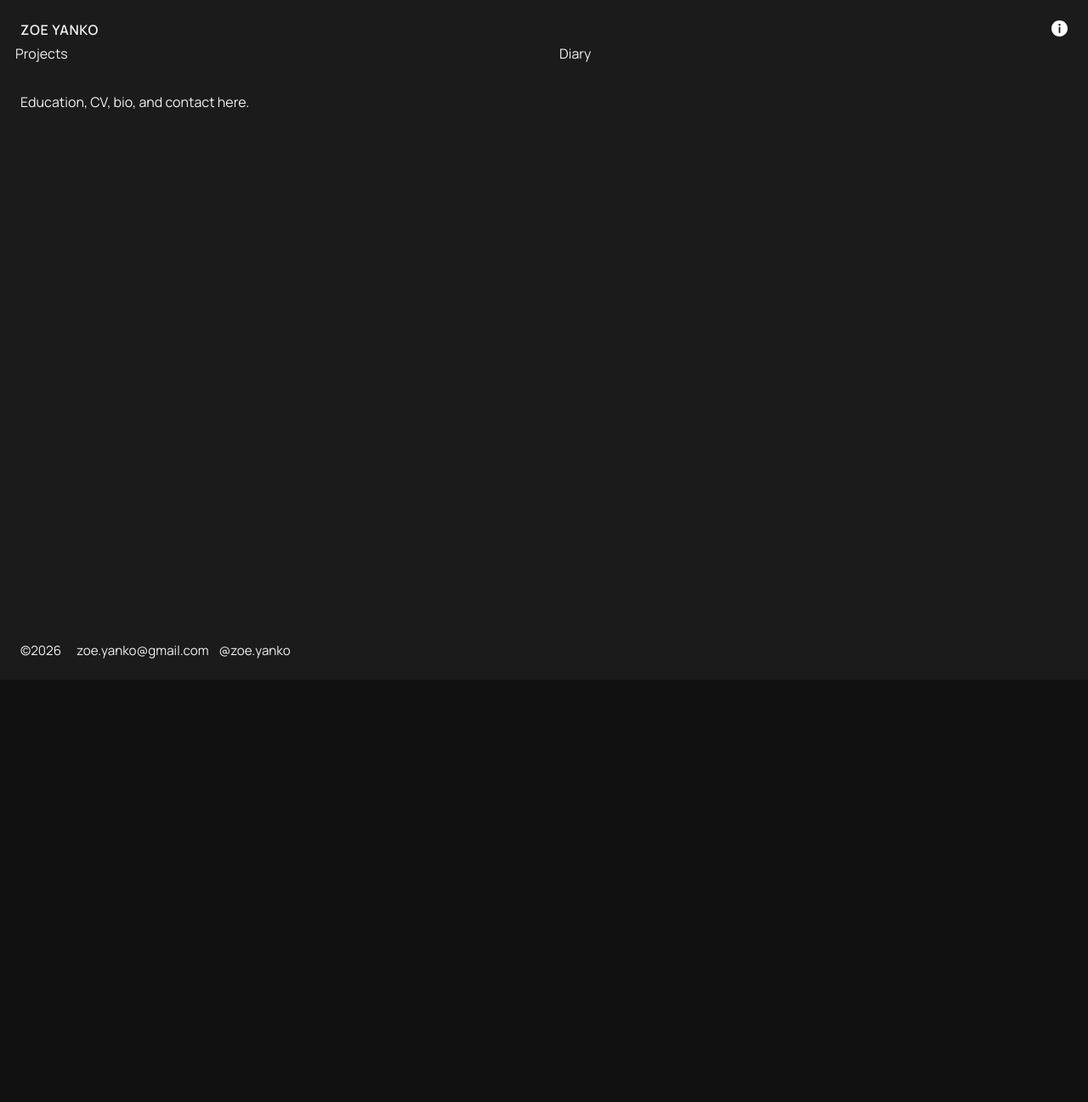
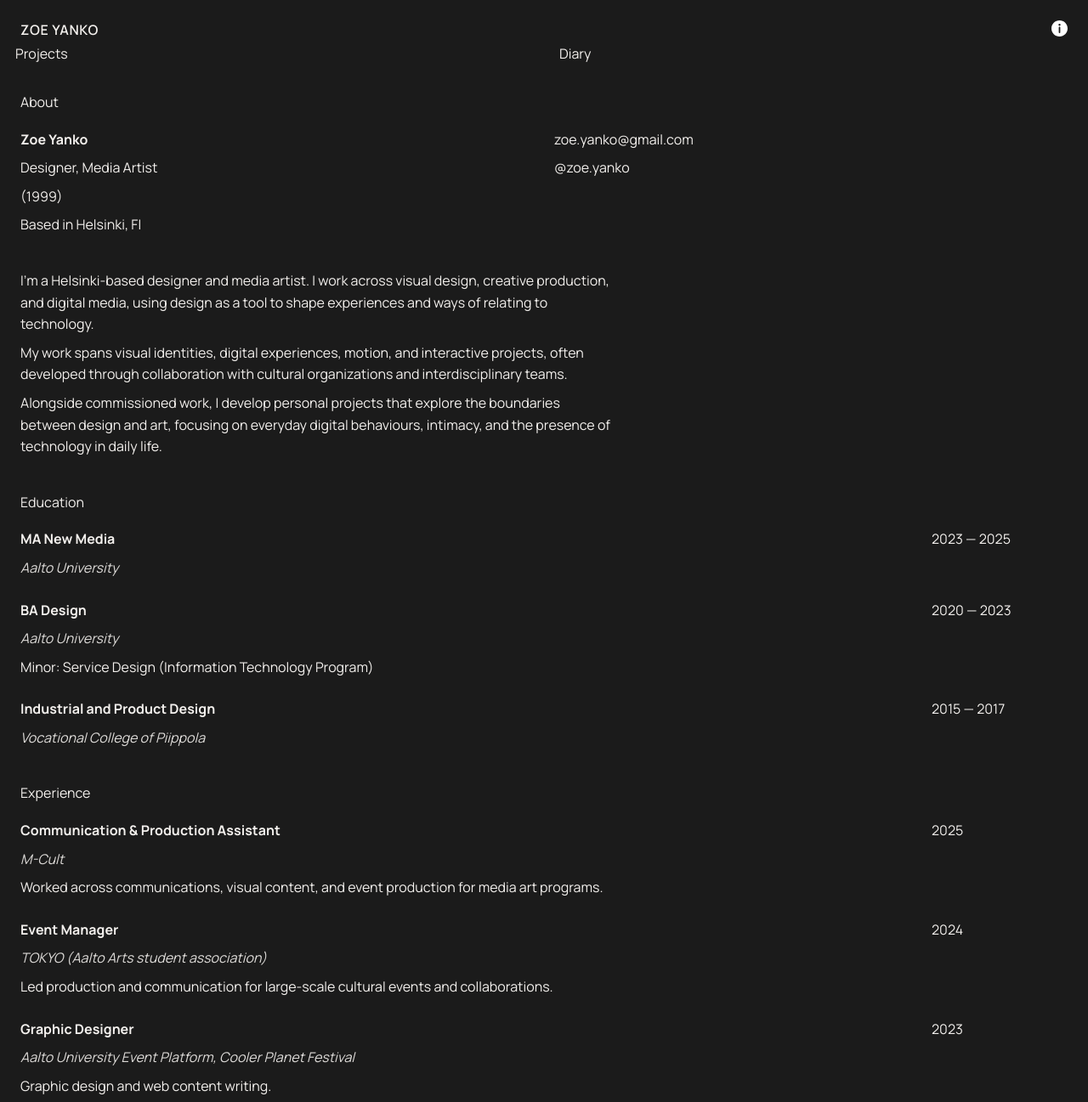
Before and after one commit to zoeyanko/test_portfolio, a React (Vite) app: page /about in a window 1280 px wide. Shown: the top 1297 px of the page at 85% size. Before the commit the page ends 800 px from the top, so only its background shows below. Built offline with nearby package versions, Linux system fonts and the light colour scheme.

Commit message:
lil about update

```diff
--- a/src/App.jsx
+++ b/src/App.jsx
@@ -5,6 +5,7 @@ import SiteHeader from "./components/SiteHeader";
 import SiteFooter from "./components/SiteFooter";
 import Projects from "./pages/Projects";
 import ProjectDetail from "./pages/ProjectDetail";
+import About from "./pages/About";
 
 const homeImages = [
   "/images/home2.jpg",
@@ -42,7 +43,6 @@ function Home() {
   );
 }
 
-
 function Diaries() {
   return (
     <main className="page">
@@ -51,48 +51,28 @@ function Diaries() {
       <div className="page-content">
         <div className="subnav-wrapper">
           <nav className="subnav">
-            <NavLink to="/projects" className={({ isActive }) => isActive ? "subnav-link active" : "subnav-link"}>
+            <NavLink
+              to="/projects"
+              className={({ isActive }) => isActive ? "subnav-link active" : "subnav-link"}
+            >
               Projects
             </NavLink>
-            <NavLink to="/diaries" className={({ isActive }) => isActive ? "subnav-link active" : "subnav-link"}>
-             Diary
+            <NavLink
+              to="/diaries"
+              className={({ isActive }) => isActive ? "subnav-link active" : "subnav-link"}
+            >
+              Diary
             </NavLink>
           </nav>
-         </div>
-      <div className="page-inner">
-        <p>Diary entries here.</p>
+        </div>
+
+        <div className="page-inner">
+          <p>Diary entries here.</p>
+        </div>
       </div>
 
-      </div>
       <SiteFooter />
     </main>
-  );
-}
-
-function About() {
-  return (
-    <main className="page">
-      <SiteHeader />
-
-      <div className="page-content">
-        <div className="subnav-wrapper">
-          <nav className="subnav">
-            <NavLink to="/projects" className={({ isActive }) => isActive ? "subnav-link active" : "subnav-link"}>
-              Projects
-            </NavLink>
-            <NavLink to="/diaries" className={({ isActive }) => isActive ? "subnav-link active" : "subnav-link"}>
-             Diary
-            </NavLink>
-          </nav>
-         </div>
-         <div className="page-inner">
-        <p>Education, CV, bio, and contact here.</p>
-      </div>
-
-      </div>
-      <SiteFooter />
-    </main>
-
   );
 }
 
--- /dev/null
+++ b/src/pages/About.jsx
@@ -0,0 +1,210 @@
+import { NavLink } from "react-router-dom";
+import SiteHeader from "../components/SiteHeader";
+import SiteFooter from "../components/SiteFooter";
+
+function About() {
+  return (
+    <main className="page">
+      <SiteHeader />
+
+      <div className="page-content">
+        <div className="subnav-wrapper">
+          <nav className="subnav">
+            <NavLink
+              to="/projects"
+              className={({ isActive }) =>
+                isActive ? "subnav-link active" : "subnav-link"
+              }
+            >
+              Projects
+            </NavLink>
+            <NavLink
+              to="/diaries"
+              className={({ isActive }) =>
+                isActive ? "subnav-link active" : "subnav-link"
+              }
+            >
+              Diary
+            </NavLink>
+          </nav>
+        </div>
+
+        <div className="page-inner">
+          <div className="about-page">
+            <section className="about-section">
+              <p className="about-heading">About</p>
+
+              <div className="about-intro-grid">
+                <div className="about-intro-left">
+                  <p><strong>Zoe Yanko</strong></p>
+                  <p>Designer, Media Artist</p>
+                  <p>(1999)</p>
+                  <p>Based in Helsinki, FI</p>
+                </div>
+
+                <div className="about-intro-right">
+                  <p>
+                    <a href="mailto:zoe.yanko@gmail.com">zoe.yanko@gmail.com</a>
+                  </p>
+                  <p>
+                    <a
+                      href="https://instagram.com/zoe.yanko"
+                      target="_blank"
+                      rel="noreferrer"
+                    >
+                      @zoe.yanko
+                    </a>
+                  </p>
+                </div>
+              </div>
+            </section>
+
+            <section className="about-section">
+              <div className="about-text">
+                <p>
+                  I’m a Helsinki-based designer and media artist. I work across
+                  visual design, creative production, and digital media, using
+                  design as a tool to shape experiences and ways of relating to
+                  technology.
+                </p>
+
+                <p>
+                  My work spans visual identities, digital experiences, motion,
+                  and interactive projects, often developed through collaboration
+                  with cultural organizations and interdisciplinary teams.
+                </p>
+
+                <p>
+                  Alongside commissioned work, I develop personal projects that
+                  explore the boundaries between design and art, focusing on
+                  everyday digital behaviours, intimacy, and the presence of
+                  technology in daily life.
+                </p>
+              </div>
+            </section>
+
+            <section className="about-section">
+              <p className="about-heading">Education</p>
+
+              <div className="about-list">
+                <div className="about-item">
+                  <div className="about-item-main">
+                    <p><strong>MA New Media</strong></p>
+                    <p className="about-place"><em>Aalto University</em></p>
+                  </div>
+                  <div className="about-item-side">
+                    <p>2023 — 2025</p>
+                  </div>
+                </div>
+
+                <div className="about-item">
+                  <div className="about-item-main">
+                    <p><strong>BA Design</strong></p>
+                    <p className="about-place"><em>Aalto University</em></p>
+                    <p>Minor: Service Design (Information Technology Program)</p>
+                  </div>
+                  <div className="about-item-side">
+                    <p>2020 — 2023</p>
+                  </div>
+                </div>
+
+                <div className="about-item">
+                  <div className="about-item-main">
+                    <p><strong>Industrial and Product Design</strong></p>
+                    <p className="about-place"><em>Vocational College of Piippola</em></p>
+                  </div>
+                  <div className="about-item-side">
+                    <p>2015 — 2017</p>
+                  </div>
+                </div>
+              </div>
+            </section>
+
+            <section className="about-section">
+              <p className="about-heading">Experience</p>
+
+              <div className="about-list">
+                <div className="about-item">
+                  <div className="about-item-main">
+                    <p><strong>Communication &amp; Production Assistant</strong></p>
+                    <p className="about-place"><em>M-Cult</em></p>
+                    <p>
+                      Worked across communications, visual content, and event
+                      production for media art programs.
+                    </p>
+                  </div>
+                  <div className="about-item-side">
+                    <p>2025</p>
+                  </div>
+                </div>
+
+                <div className="about-item">
+                  <div className="about-item-main">
+                    <p><strong>Event Manager</strong></p>
+                    <p className="about-place"><em>TOKYO (Aalto Arts student association)</em></p>
+                    <p>
+                      Led production and communication for large-scale cultural
+                      events and collaborations.
+                    </p>
+                  </div>
+                  <div className="about-item-side">
+                    <p>2024</p>
+                  </div>
+                </div>
+
+                <div className="about-item">
+                  <div className="about-item-main">
+                    <p><strong>Graphic Designer</strong></p>
+                    <p className="about-place"><em>Aalto University Event Platform, Cooler Planet Festival</em></p>
+                    <p>Graphic design and web content writing.</p>
+                  </div>
+                  <div className="about-item-side">
+                    <p>2023</p>
+                  </div>
+                </div>
+
+                <div className="about-item">
+                  <div className="about-item-main">
+                    <p><strong>Head of Visuals</strong></p>
+                    <p className="about-place"><em>Dash Design Startup</em></p>
+                    <p>Graphic design, visual direction, and social media.</p>
+                  </div>
+                  <div className="about-item-side">
+                    <p>2021</p>
+                  </div>
+                </div>
+
+                <div className="about-item">
+                  <div className="about-item-main">
+                    <p><strong>Graphic Designer</strong></p>
+                    <p className="about-place"><em>AlfaTV</em></p>
+                    <p>Graphic and print design.</p>
+                  </div>
+                  <div className="about-item-side">
+                    <p>2018 — 2019</p>
+                  </div>
+                </div>
+              </div>
+            </section>
+
+            <section className="about-section">
+              <p className="about-heading">Practice</p>
+
+              <div className="about-practice-grid">
+                <p>Visual communication</p>
+                <p>Digital design</p>
+                <p>Interaction &amp; new media</p>
+                <p>Art direction</p>
+                <p>Research-driven design</p>
+              </div>
+            </section>
+          </div>
+        </div>
+      </div>
+
+      <SiteFooter />
+    </main>
+  );
+}
+
+export default About;
--- a/src/style.css
+++ b/src/style.css
@@ -508,6 +508,85 @@ p {
   height: 100%;
 }
 
+/* ABOUT */
+.about-page {
+  display: flex;
+  flex-direction: column;
+  gap: 40px;
+}
+
+.about-section {
+  display: flex;
+  flex-direction: column;
+  gap: 18px;
+}
+
+.about-heading {
+  margin: 0;
+}
+
+.about-intro-grid {
+  display: grid;
+  grid-template-columns: 1fr 1fr;
+  gap: 24px;
+}
+
+.about-intro-left,
+.about-intro-right,
+.about-text,
+.about-item-main,
+.about-item-side,
+.about-practice-grid {
+  display: flex;
+  flex-direction: column;
+  gap: 8px;
+}
+
+.about-list {
+  display: flex;
+  flex-direction: column;
+  gap: 24px;
+}
+
+.about-item {
+  display: grid;
+  grid-template-columns: minmax(0, 1fr) 160px;
+  gap: 24px;
+  align-items: start;
+}
+
+.about-place {
+  opacity: 0.9;
+}
+
+.about-practice-grid {
+  display: grid;
+  grid-template-columns: 1fr 1fr;
+  gap: 12px 24px;
+}
+
+.about-page p,
+.about-page a {
+  margin: 0;
+  font-size: 1rem;
+  line-height: 1.6;
+}
+
+@media (max-width: 700px) {
+  .about-intro-grid,
+  .about-item,
+  .about-practice-grid {
+    grid-template-columns: 1fr;
+  }
+
+  .about-page {
+    gap: 32px;
+  }
+
+  .about-list {
+    gap: 20px;
+  }
+}
 
 /* smaller desktop */
 
```
